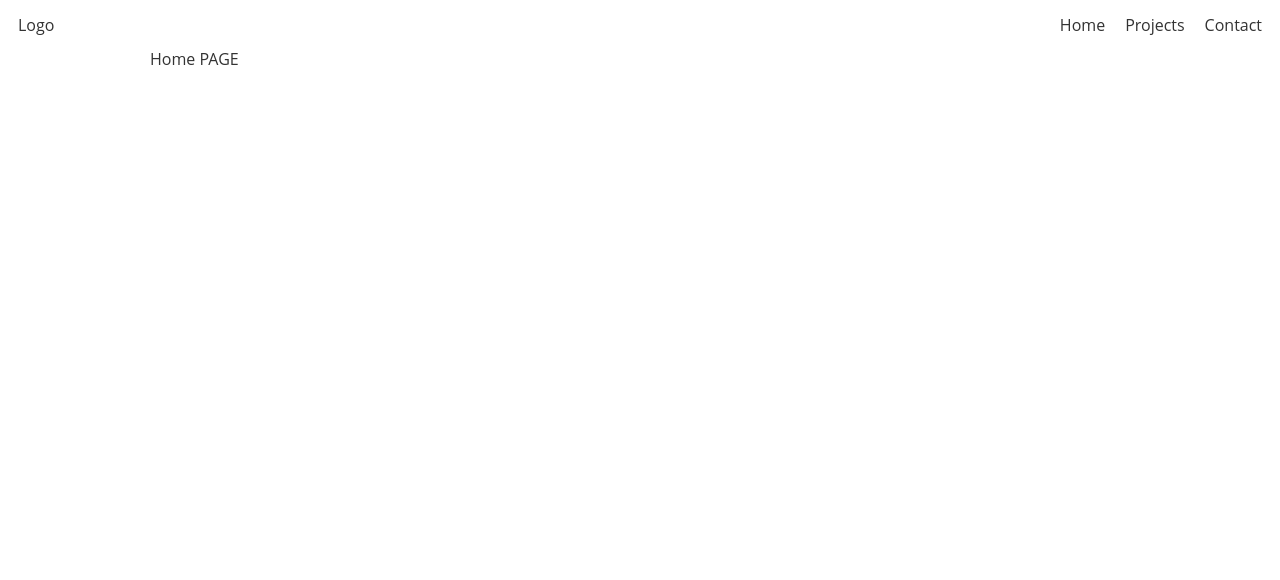
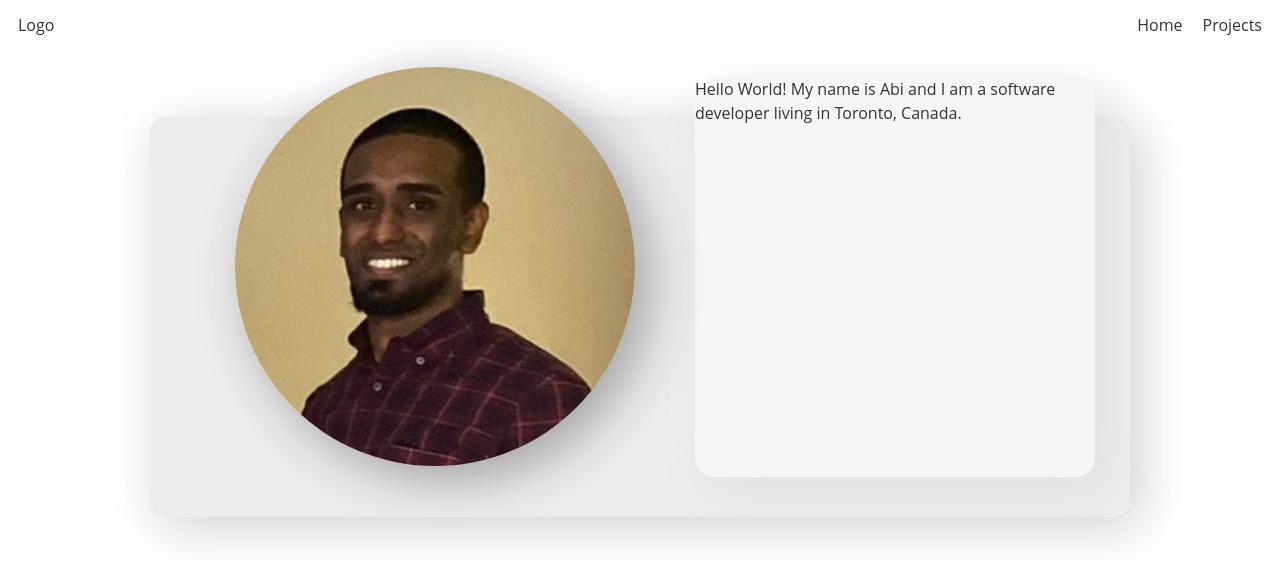
Before and after one commit to abishekh-manoharan/portfolio-website, a React (Create React App) app: page / in a window 1280 px wide. Shown: the top 580 px of the page. Built offline with nearby package versions, Linux system fonts and the light colour scheme.

Commit message:
added profile layout

```diff
--- a/public/index.css
+++ b/public/index.css
@@ -1,5 +1,5 @@
 .layout {
-    display:flex;
+    display: flex;
     flex-direction: column;
 }
 
@@ -48,6 +48,9 @@ body {
 
 .projects-container {
     display: flex;
+    width: 980px;
+    margin-left: auto;
+    margin-right: auto;
     flex-direction: column;
     justify-content: space-evenly;
     align-items: center;
@@ -77,6 +80,8 @@ body {
     ;
     grid-template-columns: 270fr 330fr 330fr;
     grid-template-rows: 50px 1fr 60px 50px;
+
+    margin-bottom: 20px;
 }
 
 
@@ -101,9 +106,9 @@ body {
 }
 
 .content {
-    width: 980px;
+    /* width: 980px;
     margin-left: auto;
-    margin-right: auto;
+    margin-right: auto; */
 }
 
 .description {
@@ -122,30 +127,25 @@ body {
 }
 
 .filterAndSort {
+
+    width: 980px;
+    margin-left: auto;
+    margin-right: auto;
+
     display: grid;
     grid-template-areas:
         'filter-logo filter-head'
         'filter'
-        ;
-    /* grid-template-columns: 4fr 1fr;
-    grid-template-rows: 1fr 1fr; */
-
-    /* TODO when doing sort capability */
-    /* grid-template-areas:
-        'filter-head sort'
-        'filter sort'
-    ; */
-    /* grid-template-columns: 4fr 1fr;
-    grid-template-rows: 1fr 1fr; */
+    ;
     justify-content: end;
-    max-width: 980px;
+    /* max-width: 980px; */
 }
 
 .filter-header {
     grid-area: filter-head;
     font-size: large;
     margin: 2px 5px;
-    align-self:center;
+    align-self: center;
     text-align: end;
 }
 
@@ -159,7 +159,7 @@ body {
 }
 
 .filter-header:hover .filter-tags-buttons {
-    display:flex;
+    display: flex;
     flex-wrap: wrap;
     /* margin-top: 30px; */
     width: 200px;
@@ -174,7 +174,7 @@ body {
 
 .filterAndSort {
     position: sticky;
-    top:0px;
+    top: 0px;
     background-color: #ffffffda;
     margin-bottom: 6px;
 }
@@ -182,15 +182,7 @@ body {
 .filter-tags-buttons {
     grid-area: filter;
     display: none;
-    /* flex-wrap: wrap;
-    width: 100%;
-    justify-content: flex-start;
-    gap: 7px;
-    margin: 0px 5px 10px ; */
-
     position: absolute;
-    /* left: 5px; */
-    /* top: 5px; */
     right: 5px;
 }
 
@@ -202,11 +194,11 @@ body {
 
 .tagsButton {
     font-family: 'Open Sans', sans-serif;
-    padding: 0px 5px;
+    padding: 2px 5px;
     line-height: 1.5;
     border-radius: 7px;
     font-size: 16px;
-    border: 1px slategray solid;
+    border: none;
     background: #eeeeee;
     flex-grow: 0;
 }
@@ -230,8 +222,6 @@ body {
     /* background: #333; */
 }
 
-
-
 #cancelFilterButton {
     /* margin-left: auto; */
     flex-grow: 0;
@@ -243,3 +233,51 @@ body {
     border: 1px rgb(219, 219, 219) solid;
     background: rgb(255, 244, 244);
 }
+
+.homePage {
+    width: 980px;
+    margin: auto;
+}
+
+
+
+.profile-container {
+    position: relative;
+    padding-top: 20px;
+}
+
+.profile-background {
+    position:relative;
+    height: 400px;
+    margin-top: 50px;
+    background-color: rgb(236, 236, 236);
+    border-radius: 15px;
+    box-shadow: 10px 10px 50px rgb(209, 209, 209);
+    z-index: 1;
+}
+
+.profilePic {
+    position:absolute;
+    /* top: 40px; */
+    left:85px;
+    width: 400px;
+    border-radius: 100%;
+    z-index: 2;
+    box-shadow: 14px 14px 50px rgb(162, 162, 162);
+}
+
+.profile-info {
+    z-index: 2;
+    position: absolute;
+    top: 30px;
+    right: 35px;
+    width: 400px;
+    height: 400px;
+    background-color: #f6f6f6;
+    border-radius: 20px;
+    box-shadow: 14px 14px 50px rgb(226, 226, 226);
+}
+
+.footer {
+    background-color: #f1f1f1;
+}
--- /dev/null
+++ b/src/components/Footer.js
@@ -0,0 +1,11 @@
+import React from 'react';
+
+function Footer(props) {
+    return (
+        <div class="footer">
+            footer
+        </div>
+    );
+}
+
+export default Footer;
--- a/src/components/HomePage.js
+++ b/src/components/HomePage.js
@@ -1,12 +1,21 @@
 import React from 'react';
+import torontoSkyline from '../images/torontoSkyline.jpeg'
+import profilePic from '../images/profile.jpg'
 
 function HomePage(props) {
     return (
-        <div>
-            Home
+        <div class="homePage">
+            <div class="profile-container">
+                <div class="profile-info">
+                    <div class="intro-text">
+                        Hello World! My name is Abi and I am a software developer living in Toronto, Canada.
+                    </div>
+                </div>
 
+                <img src={profilePic} class="profilePic" alt="portfolio profile pic" />
+                <div class="profile-background"></div>
+            </div>
 
-            PAGE
         </div>
     );
 }
--- a/src/components/Layout.js
+++ b/src/components/Layout.js
@@ -1,8 +1,9 @@
 import React from 'react';
 import { useState } from 'react'
+import HomePage from './HomePage'
 import ProjectsPage from './ProjectsPage'
-import HomePage from './HomePage'
 import ContactPage from './ContactPage';
+import Footer from './Footer';
 
 function Layout(props) {
     const [content, setContent] = useState('home')
@@ -28,7 +29,7 @@ function Layout(props) {
                 <button class="navbarItem" onClick={()=>navBarItemClickHandler('home')}>Logo</button>
                 <button class="navbarItem" onClick={()=>navBarItemClickHandler('home')}>Home</button>
                 <button class="navbarItem" onClick={()=>navBarItemClickHandler('projects')}>Projects</button>
-                <button class="navbarItem" onClick={()=>navBarItemClickHandler('contacts')}>Contact</button>
+                {/* <button class="navbarItem" onClick={()=>navBarItemClickHandler('contacts')}>Contact</button> */}
             </div>
 
             <div class="content">
@@ -36,7 +37,7 @@ function Layout(props) {
             </div>
 
             <div class="footer">
-
+                {/* <Footer/> */}
             </div>
         </div>
     );
--- a/src/components/ProjectsFilter.js
+++ b/src/components/ProjectsFilter.js
@@ -6,7 +6,7 @@ function ProjectsFilter({ tags, handleFilter, handleCancelFilter }) {
             {tags.map((e) => {
                 return <button class="tagsButton" onClick={handleFilter} key={e} value={e}>{e}</button>
             })}
-            <button id="cancelFilterButton" onClick={handleCancelFilter}>Cancel filter</button>
+            <button id="cancelFilterButton" onClick={handleCancelFilter}>Clear Filters</button>
         </div>
     );
 }
```
Also changed, not shown: src/images/profile.jpg (added), src/images/torontoSkyline.jpeg (added).
